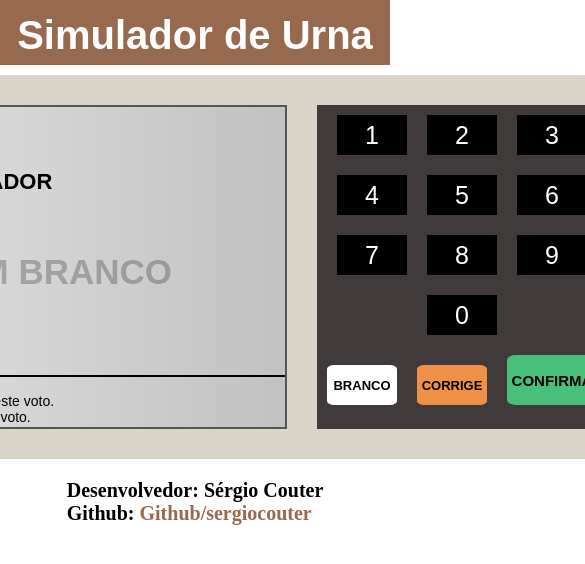
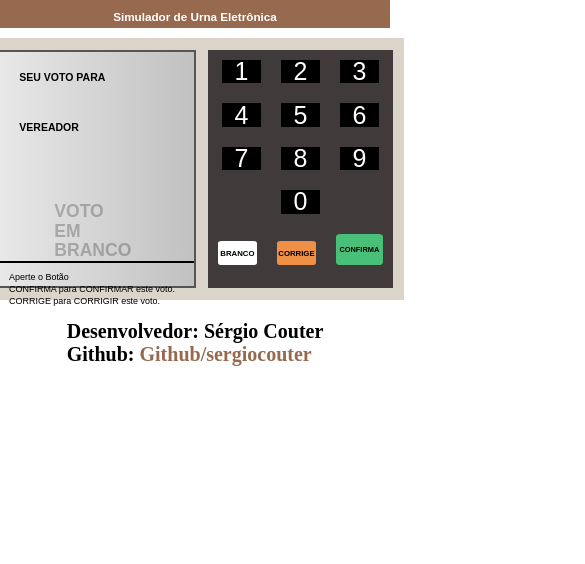
Before and after one commit to sergiocouter/Urna_eletronica, a plain HTML site: page index.html in a window 390 px wide. Both pictures are taken after a click on the element "BRANCO". Shown: the top 564 px of the page, 585 px wide, since content can reach past the window. Drawn offline with Linux system fonts and the light colour scheme.

Commit message:
aplicado responsividade

```diff
--- a/style.css
+++ b/style.css
@@ -17,7 +17,7 @@ body{
   height: 60px;
   background-color: #97694F;
   color: #fff;
-  font-size: 40px;
+  font-size: 3vw;
   font-weight: bold;
   line-height: 60px;
   text-align: center;
@@ -219,3 +219,88 @@ a{
   color: #97694F;
   text-decoration: none;
 }
+
+@media (max-width: 500px){
+
+  .title{
+    height: 6vw;
+    line-height: 6vw;
+  }
+
+  .urna{
+    padding: 3vw;
+  }
+
+  .tela{
+    width: 50vw;
+    height: 60vw;
+  }
+
+  .teclado{
+    margin-left: 3vw;
+  }
+
+  .teclado_botao{
+    width: 10vw;
+    height: 6vw;
+  }
+
+  .botao_branco{
+    font-size: 2vw;
+  }
+
+  .botao_corrige{
+    font-size: 2vw;
+  }
+
+  .botao_confirma{
+    font-size: 1.9vw;
+    width: 12vw;
+    height: 8vw;
+  }
+
+  span{
+    font-size: 2.7vw;
+  }
+
+  .numero{
+    width: 4vw;
+    height: 4.5vw;
+    line-height: 4.5vw;
+    font-size: 3vw;
+  }
+
+  .d1_2{
+    justify-content: left;
+  }
+
+  .d1_4{
+    height: 3vw;
+    line-height: 5vw;
+    font-size: 2.6vw;
+  }
+
+  .d1_right{
+    width: 16vw;
+  }
+
+    .d2{
+      height: 11vw;
+      font-size: 2.3vw;
+      line-height: 3vw;
+      border-top: 2px solid black;
+      padding-left: 2.5vw;
+      padding-top: 2.5vw;
+    }
+
+    .aviso_grande{
+      font-size: 4vw;
+      margin-left: 9vw;
+    }
+
+    .aviso_grande_1{
+      font-size: 4.5vw;
+      margin-left: 9vw;
+    }
+
+}
```
